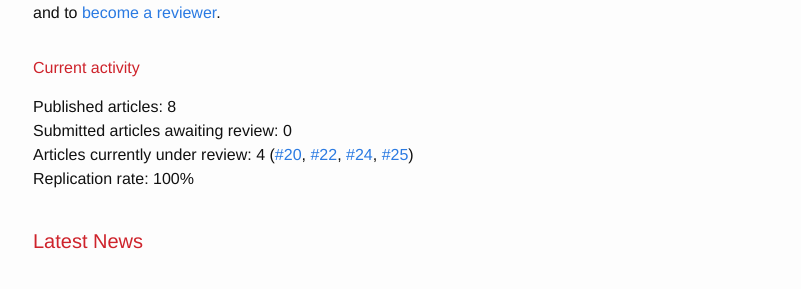
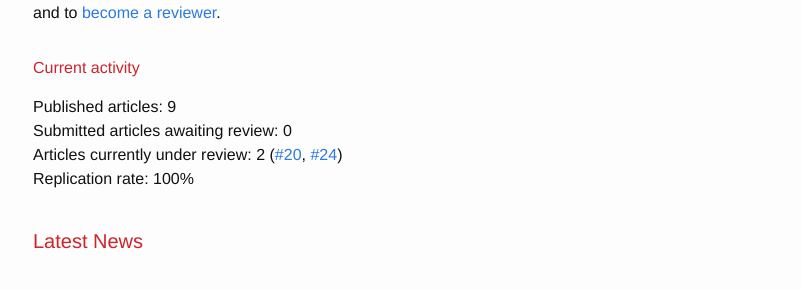
Before and after one commit to ReScience/rescience.github.io, a Jekyll site: the page built from index.md, in a window 1280 px wide and 900 px high, scrolled down 352 px. Shown: the part 162-451 px from the top of the window, without its empty margins (237-1038 px from the left). Built offline with Jekyll 4.4.1, drawn with Linux system fonts in a browser that asks for light colours; our own code applies the rules of GitHub Pages for plain Markdown files.

Commit message:
Updated stats

```diff
--- a/index.md
+++ b/index.md
@@ -25,14 +25,13 @@ to [become a reviewer](https://github.com/ReScience/ReScience/issues/27).
 
 ### Current activity
 
-Published articles: 8
+Published articles: 9
 Submitted articles awaiting review: 0
-Articles currently under review:	4 ([#20], [#22], [#24], [#25])
+Articles currently under review:	2 ([#20], [#24])
 **Replication rate: 100%**
 
 [#20]: https://github.com/ReScience/ReScience-submission/pull/20
-[#22]: https://github.com/ReScience/ReScience-submission/pull/22
 [#24]: https://github.com/ReScience/ReScience-submission/pull/24
-[#25]: https://github.com/ReScience/ReScience-submission/pull/24
+
 
 ## Latest News
```
